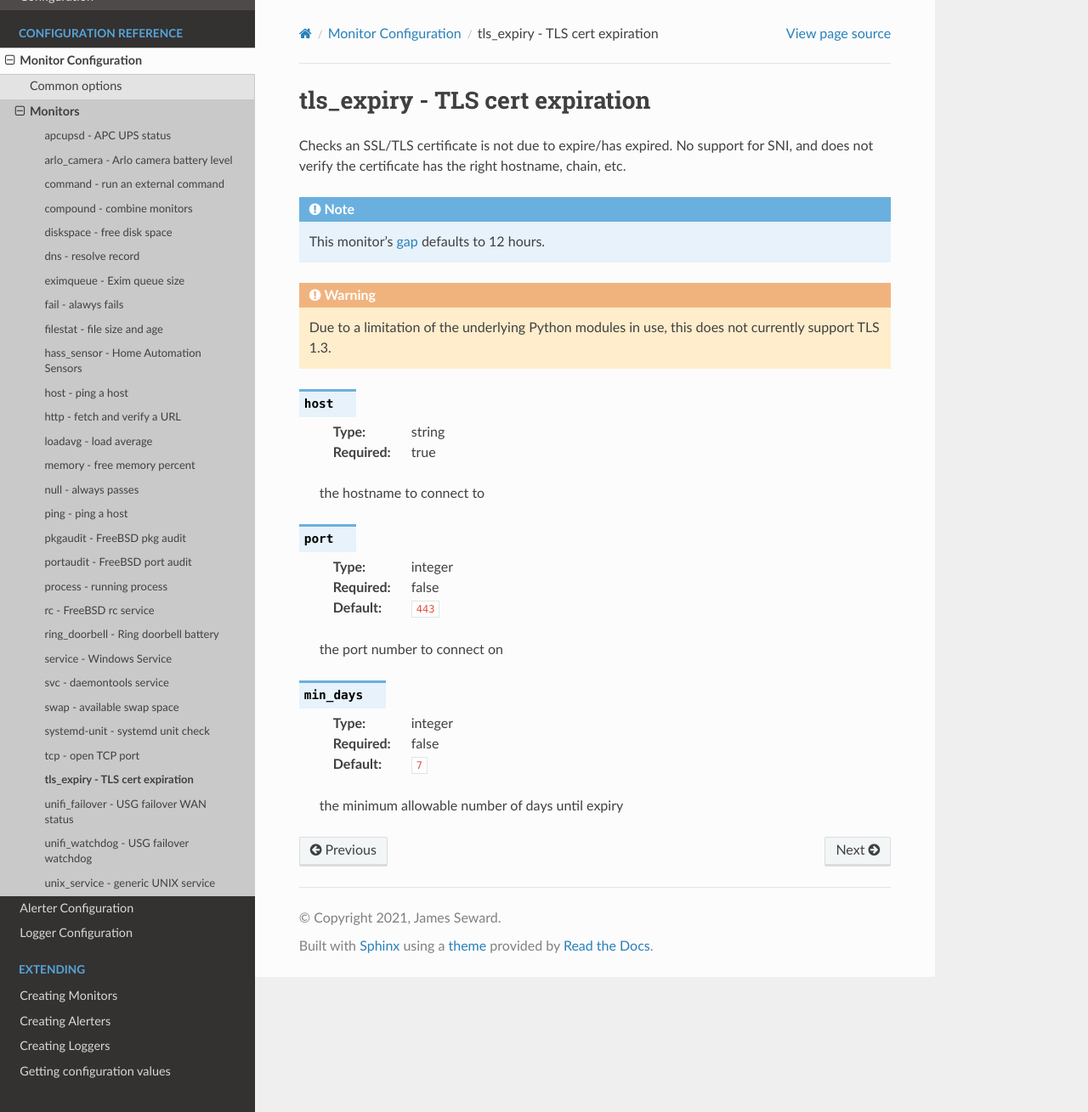
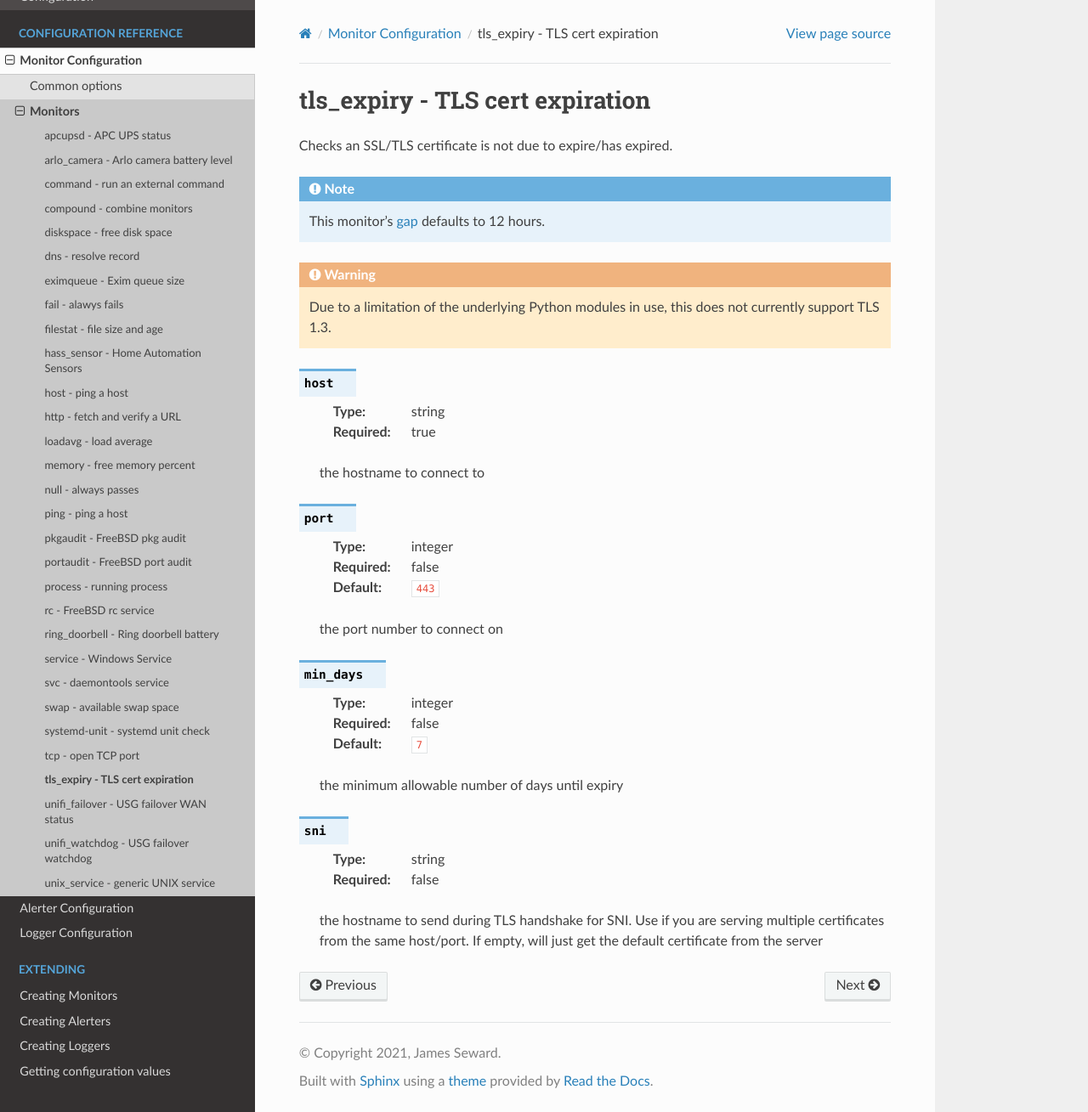
Before and after one commit to jamesoff/simplemonitor, a Sphinx documentation site: the page built from docs/monitors/tls_expiry.rst, in a window 1280 px wide and 1309 px high. Shown: the whole window at 85% size. Built offline with Sphinx 7.4.7 and the Read the Docs theme 2.0.0, drawn with Linux system fonts in a browser that asks for light colours; pages that are not in the unit, such as notebooks, are missing from menus.

Commit message:
Update docs for SNI support

```diff
--- a/docs/monitors/tls_expiry.rst
+++ b/docs/monitors/tls_expiry.rst
@@ -1,7 +1,7 @@
 tls_expiry - TLS cert expiration
 ^^^^^^^^^^^^^^^^^^^^^^^^^^^^^^^^
 
-Checks an SSL/TLS certificate is not due to expire/has expired. No support for SNI, and does not verify the certificate has the right hostname, chain, etc.
+Checks an SSL/TLS certificate is not due to expire/has expired.
 
 .. note:: This monitor's :ref:`gap<gap>` defaults to 12 hours.
 
@@ -29,3 +29,10 @@ Checks an SSL/TLS certificate is not due to expire/has expired. No support for S
     :default: ``7``
 
     the minimum allowable number of days until expiry
+
+.. confval:: sni
+
+    :type: string
+    :required: false
+
+    the hostname to send during TLS handshake for SNI. Use if you are serving multiple certificates from the same host/port. If empty, will just get the default certificate from the server
```
